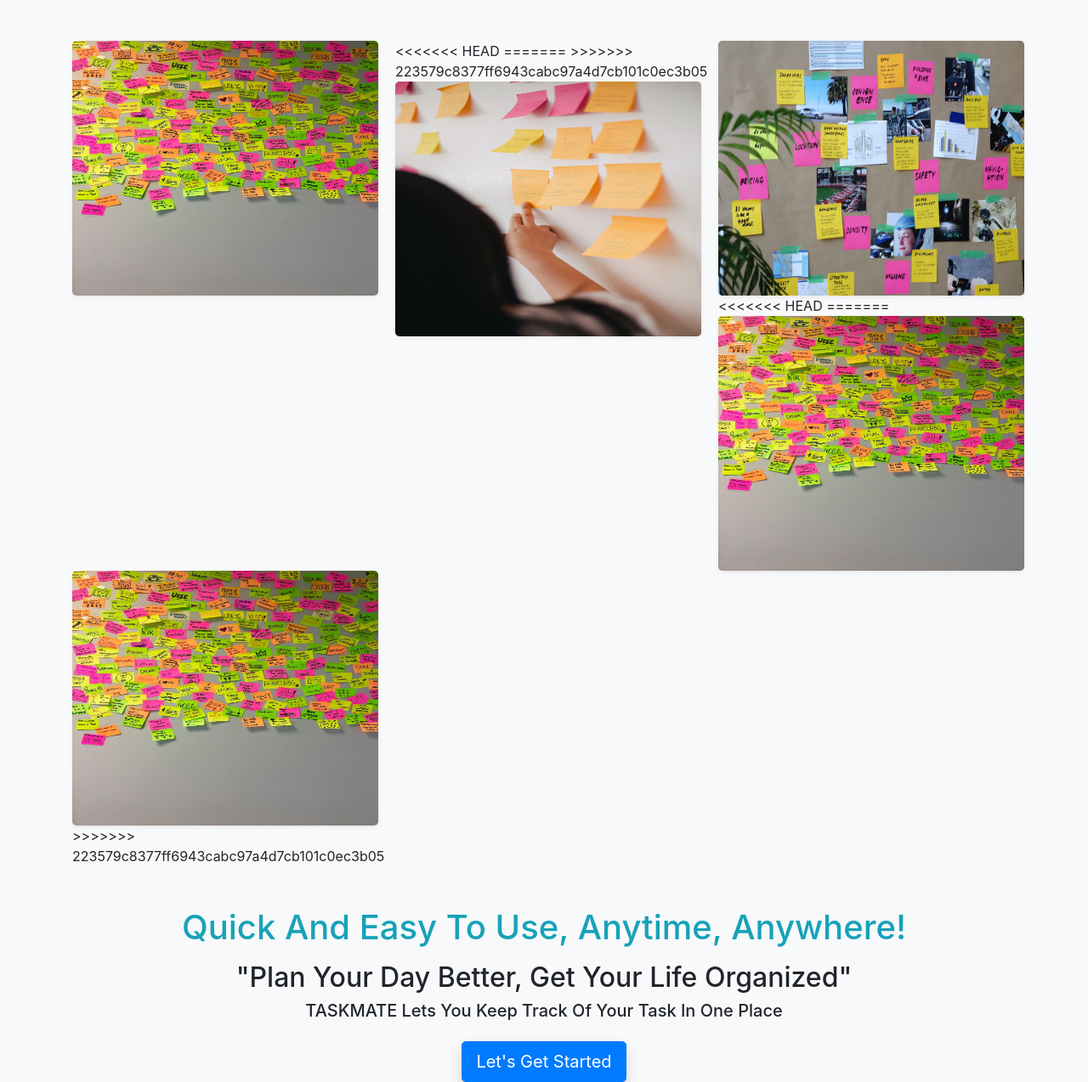
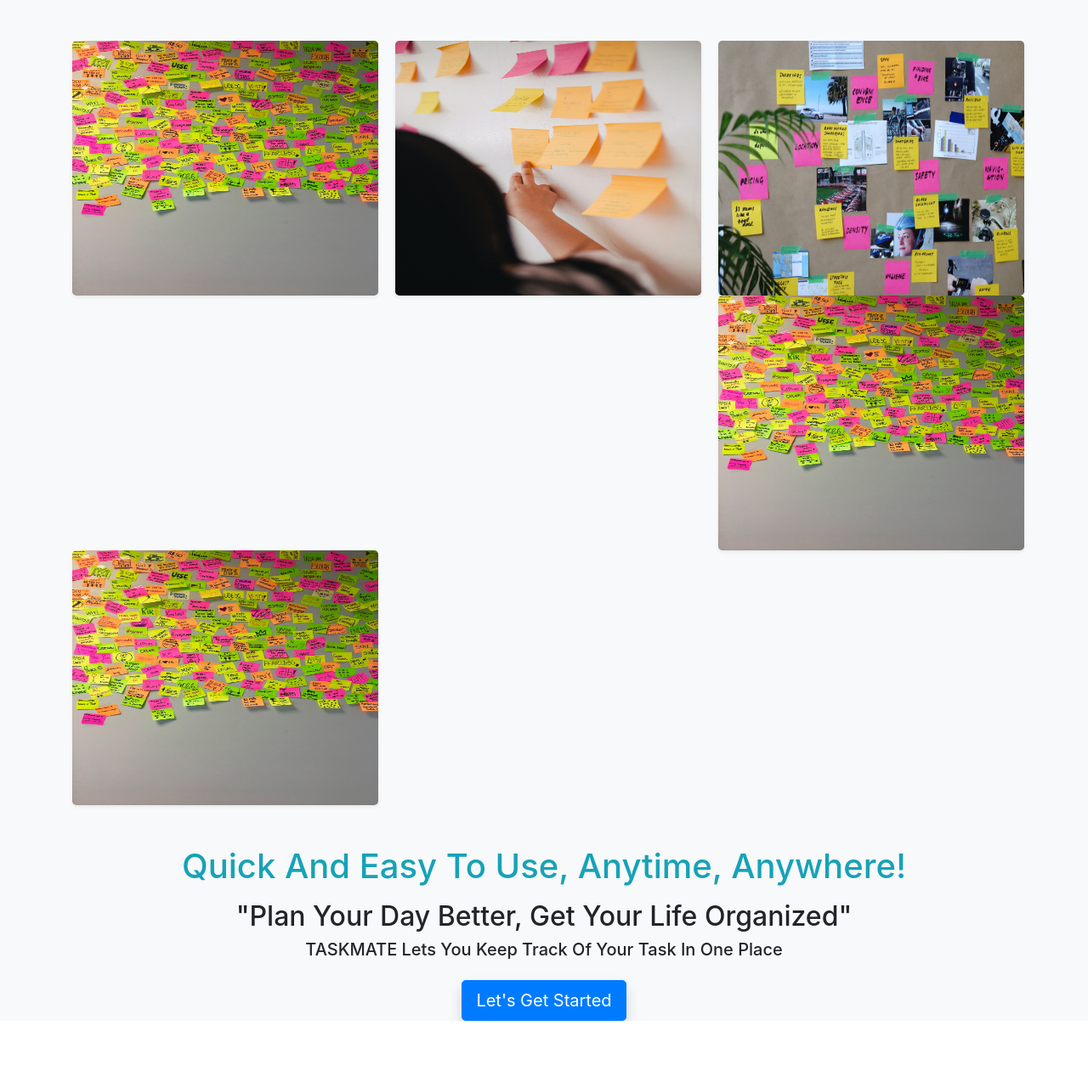
Before and after one commit to Tsilkostas/Django-Project, a Django app: page / in a window 1280 px wide. Shown: the part 65-1339 px from the top of the page at 85% size. After the commit the page ends 1267 px from the top, so only its background shows below. Run offline with Django 3.2, Linux system fonts and the light colour scheme; some libraries are stand-ins or nearby versions.

Commit message:
fix issues

```diff
--- a/taskmate/todolist_app/templates/index.html
+++ b/taskmate/todolist_app/templates/index.html
@@ -13,23 +13,21 @@
 
         </div>
         <div class="col-lg-4">
-<<<<<<< HEAD
-=======
 
->>>>>>> 223579c8377ff6943cabc97a4d7cb101c0ec3b05
+
+
           <img src="{% static 'images/stickynotes1.jpg' %}" alt="image" class="rounded-lg shadow-sm" width="360" height="300">
         </div>
         <div class="col-lg-4">
           <img src="{% static 'images/stickynotes2.jpg' %}" alt="image" class="rounded-lg shadow-sm" width="360" height="300">
-<<<<<<< HEAD
-=======
+
 
           <img src="{% static 'images/stickynotes.jpg' %}" alt="image" class="rounded-lg shadow-sm" width="360" height="300">
         </div>
         <div class="col-lg-4">
           <img src="{% static 'images/stickynotes.jpg' %}" alt="image" class="rounded-lg shadow-sm" width="360" height="300">
 
->>>>>>> 223579c8377ff6943cabc97a4d7cb101c0ec3b05
+
         </div>
 
     </div>
--- a/taskmate/users_app/templates/login.html
+++ b/taskmate/users_app/templates/login.html
@@ -21,10 +21,6 @@
       {% endfor %}
   {% endif %}
 
-<<<<<<< HEAD
-
-=======
->>>>>>> 223579c8377ff6943cabc97a4d7cb101c0ec3b05
   <form method="POST" class="mt-5 col-6">
         {% csrf_token %}
         {{ form|crispy }}
```
